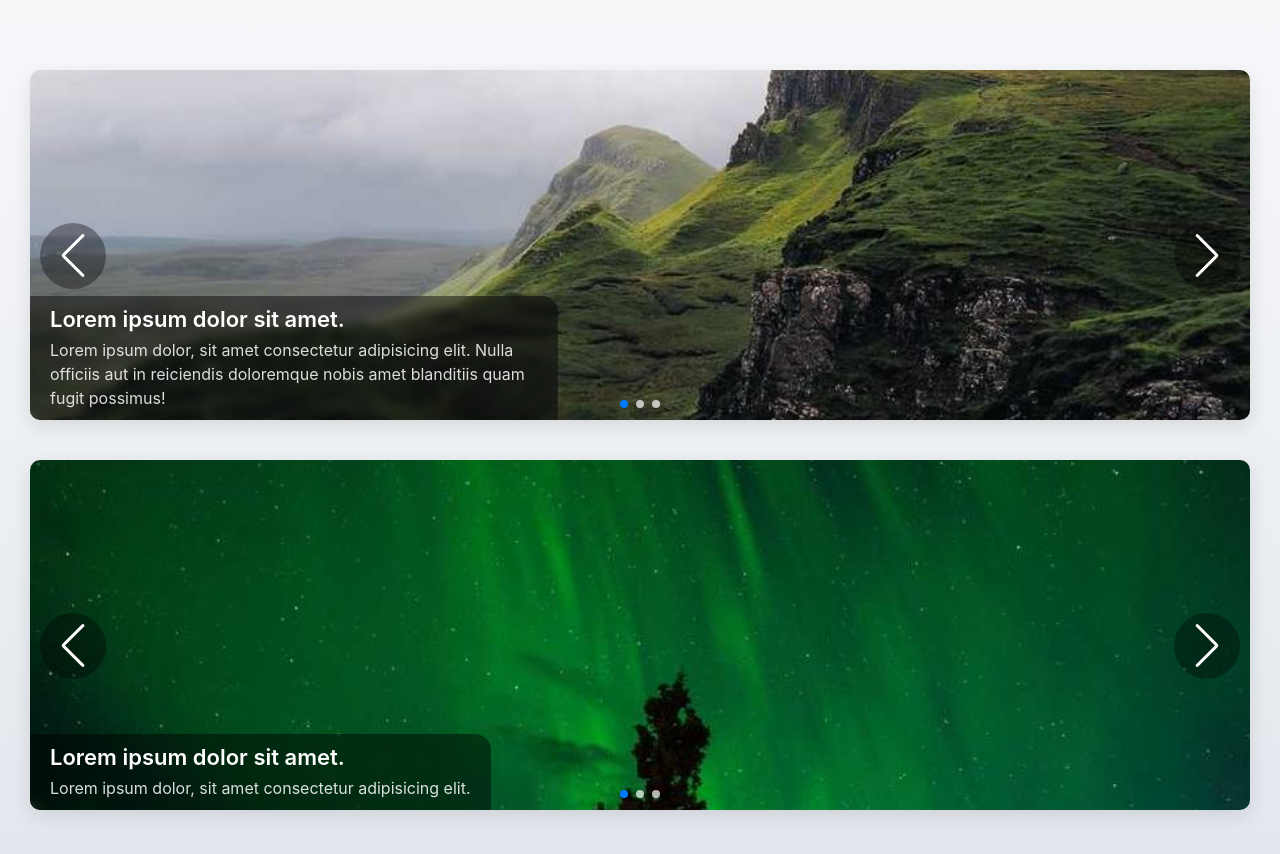
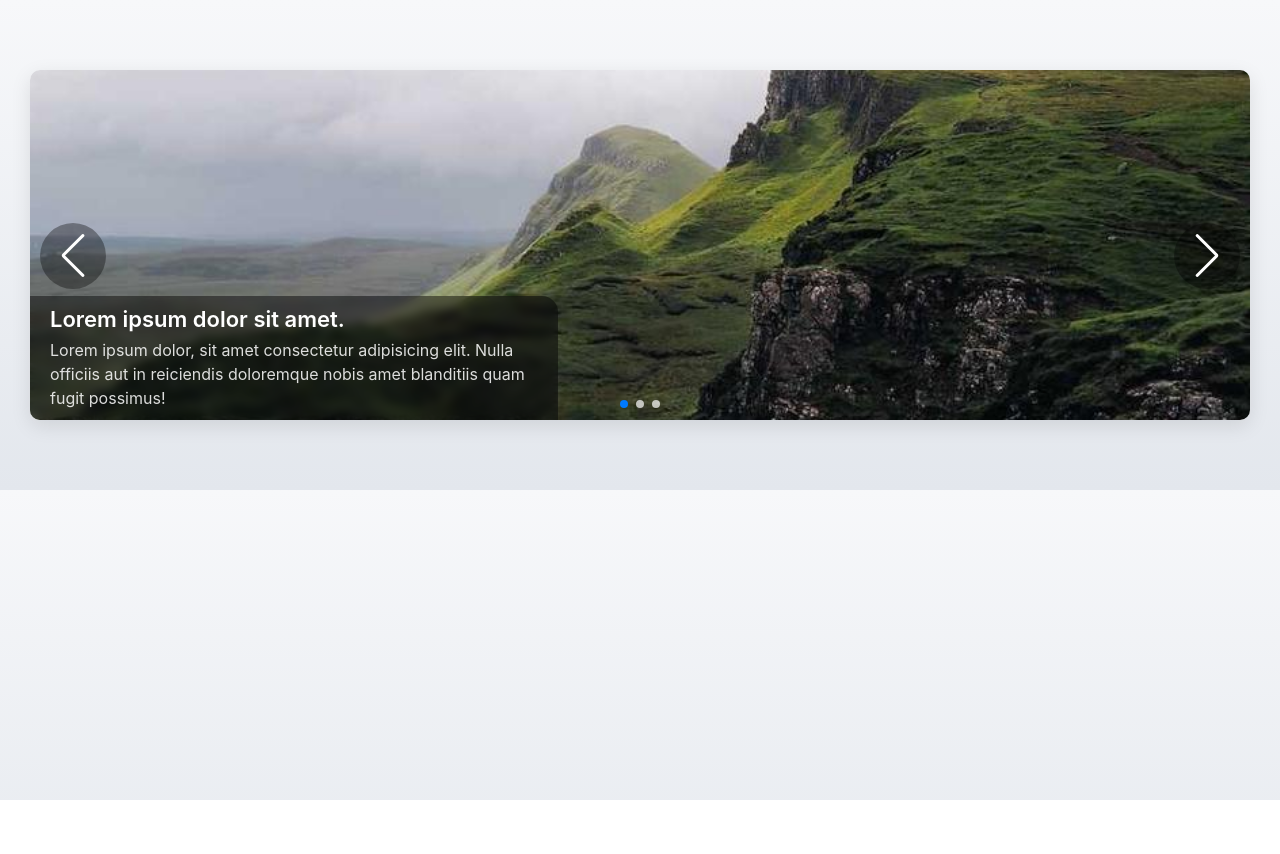
Before and after one commit to glazovnick/swiper.js, a plain HTML site: page index.html in a window 1280 px wide. After the commit the page ends 800 px from the top, so only its background shows below. Drawn offline with nearby package versions, Linux system fonts and the light colour scheme.

Commit message:
used Cursor

```diff
--- a/index.html
+++ b/index.html
@@ -15,7 +15,6 @@
       <div class="swiper-wrapper">
         <div class="swiper-slide">
           <img src="img/1.jpg" alt="pic" />
-
           <div class="slide-content" data-swiper-parallax="-80">
             <h3>Lorem ipsum dolor sit amet.</h3>
             <p>
@@ -44,36 +43,6 @@
       <div class="swiper-button-prev"></div>
       <div class="swiper-button-next"></div>
     </div>
-
-    <div class="swiper swiper-2">
-      <div class="swiper-wrapper">
-        <div class="swiper-slide">
-          <img src="img/2.jpg" alt="pic" />
-          <div class="slide-content" data-swiper-parallax="-60">
-            <h3>Lorem ipsum dolor sit amet.</h3>
-            <p>Lorem ipsum dolor, sit amet consectetur adipisicing elit.</p>
-          </div>
-        </div>
-        <div class="swiper-slide">
-          <img src="img/3.jpg" alt="pic" />
-          <div class="slide-content" data-swiper-parallax="-60">
-            <h3>Lorem ipsum dolor sit amet.</h3>
-            <p>Lorem ipsum dolor, sit amet consectetur adipisicing elit.</p>
-          </div>
-        </div>
-        <div class="swiper-slide">
-          <img src="img/1.jpg" alt="pic" />
-          <div class="slide-content" data-swiper-parallax="-60">
-            <h3>Lorem ipsum dolor sit amet.</h3>
-            <p>Lorem ipsum dolor, sit amet consectetur adipisicing elit.</p>
-          </div>
-        </div>
-      </div>
-      <div class="swiper-pagination"></div>
-      <div class="swiper-button-prev"></div>
-      <div class="swiper-button-next"></div>
-    </div>
-
     <script src="https://cdn.jsdelivr.net/npm/swiper@11/swiper-bundle.min.js"></script>
     <script src="js.js" defer></script>
   </body>
--- a/js.js
+++ b/js.js
@@ -1,15 +1,26 @@
 document.addEventListener("DOMContentLoaded", () => {
+  // Проверка наличия Swiper библиотеки
+  if (typeof Swiper === "undefined") {
+    console.error(
+      "Swiper.js не загружен. Убедитесь, что библиотека подключена."
+    );
+    return;
+  }
+
   const BREAKPOINT = 1200;
+  const RESIZE_DEBOUNCE = 150;
   const swiperInstances = [];
   let isSwiperActive = false;
   let resizeTimeout;
-  let isResizePending = false;
 
+  /**
+   * Инициализирует все слайдеры на странице
+   */
   function initSwipers() {
     const swipers = document.querySelectorAll(".swiper");
 
     swipers.forEach((container, index) => {
-      if (!container) return;
+      // Пропускаем, если слайдер уже инициализирован
       if (swiperInstances[index]) return;
 
       try {
@@ -31,50 +42,68 @@ document.addEventListener("DOMContentLoaded", () => {
           observer: true,
         });
       } catch (error) {
-        console.error("Ошибка при инициализации Swiper:", error);
+        console.error(`Ошибка при инициализации Swiper #${index + 1}:`, error);
       }
     });
   }
 
+  /**
+   * Уничтожает все инициализированные слайдеры
+   */
   function destroySwipers() {
     swiperInstances.forEach((instance, index) => {
       if (instance && typeof instance.destroy === "function") {
-        instance.destroy(true, true);
+        try {
+          instance.destroy(true, true);
+        } catch (error) {
+          console.error(`Ошибка при уничтожении Swiper #${index + 1}:`, error);
+        }
         swiperInstances[index] = null;
       }
     });
     swiperInstances.length = 0;
   }
 
+  /**
+   * Проверяет ширину экрана и управляет состоянием слайдеров
+   * Избегает повторной инициализации/уничтожения, если состояние уже соответствует условию
+   */
   function checkScreenWidth() {
     const isDesktop = window.innerWidth >= BREAKPOINT;
 
+    // Инициализируем только если экран >= BREAKPOINT и слайдеры еще не активны
     if (isDesktop && !isSwiperActive) {
       initSwipers();
       isSwiperActive = true;
-      console.log("Состояние слайдера: активен");
-    } else if (!isDesktop && isSwiperActive) {
+    }
+    // Уничтожаем только если экран < BREAKPOINT и слайдеры активны
+    else if (!isDesktop && isSwiperActive) {
       destroySwipers();
       isSwiperActive = false;
-      console.log("Состояние слайдера: неактивен");
     }
+    // Если состояние уже соответствует условию, ничего не делаем (избегаем повторных действий)
   }
 
+  /**
+   * Обработчик изменения размера окна с debounce
+   */
   function handleResize() {
-    if (isResizePending) return;
-    isResizePending = true;
-
     clearTimeout(resizeTimeout);
     resizeTimeout = setTimeout(() => {
       checkScreenWidth();
-      isResizePending = false;
-    }, 150);
+    }, RESIZE_DEBOUNCE);
   }
 
-  window.addEventListener("resize", handleResize);
+  // Инициализация при загрузке страницы
   checkScreenWidth();
 
+  // Обработчик изменения размера окна
+  window.addEventListener("resize", handleResize);
+
+  // Очистка при выгрузке страницы
   window.addEventListener("beforeunload", () => {
+    destroySwipers();
     window.removeEventListener("resize", handleResize);
+    clearTimeout(resizeTimeout);
   });
 });
--- a/style.css
+++ b/style.css
@@ -1,25 +1,68 @@
+:root {
+  /* Цвета */
+  --color-text-primary: #222;
+  --color-text-white: #fff;
+  --color-background-white: #fff;
+  --color-primary: #007aff;
+  --color-overlay-light: rgba(0, 0, 0, 0.35);
+  --color-overlay-medium: rgba(0, 0, 0, 0.45);
+  --color-overlay-dark: rgba(0, 0, 0, 0.6);
+  --gradient-background: linear-gradient(180deg, #f7f8fa 0%, #e3e7ed 100%);
+  --shadow-default: 0 6px 20px rgba(0, 0, 0, 0.1);
+
+  /* Размеры и отступы */
+  --spacing-xs: 10px;
+  --spacing-sm: 20px;
+  --spacing-md: 30px;
+  --spacing-lg: 40px;
+  --button-size: 46px;
+  --min-slide-height: 350px;
+
+  /* Радиусы скругления */
+  --radius-sm: 10px;
+  --radius-md: 16px;
+  --radius-full: 50%;
+
+  /* Длительности переходов */
+  --transition-fast: 0.2s;
+  --transition-normal: 0.4s;
+  --transition-medium: 0.5s;
+  --transition-slow: 0.7s;
+  --transition-very-slow: 0.8s;
+  --transition-ease: ease;
+  --transition-cubic: cubic-bezier(0.23, 1, 0.32, 1);
+
+  /* Другие значения */
+  --blur-backdrop: 5px;
+  --hover-lift: -4px;
+  --hover-scale: 1.05;
+  --opacity-medium: 0.7;
+  --opacity-high: 0.85;
+  --breakpoint-desktop: 1200px;
+}
+
 body {
   font-family: "Inter", system-ui, sans-serif;
-  background: linear-gradient(180deg, #f7f8fa 0%, #e3e7ed 100%);
+  background: var(--gradient-background);
   margin: 0;
-  padding: 30px;
-  color: #222;
+  padding: var(--spacing-md);
+  color: var(--color-text-primary);
 }
 
 .swiper {
   width: 100%;
   max-width: 100%;
-  margin: 40px auto;
-  border-radius: 10px;
+  margin: var(--spacing-lg) auto;
+  border-radius: var(--radius-sm);
   overflow: hidden;
   position: relative;
-  box-shadow: 0 6px 20px rgba(0, 0, 0, 0.1);
-  background-color: #fff;
+  box-shadow: var(--shadow-default);
+  background-color: var(--color-background-white);
   transform: translateY(0);
-  transition: transform 0.4s ease;
+  transition: transform var(--transition-normal) var(--transition-ease);
 
   &:hover {
-    transform: translateY(-4px);
+    transform: translateY(var(--hover-lift));
   }
 
   .swiper-slide {
@@ -30,10 +73,10 @@ body {
     background-size: cover;
     background-position: center;
     overflow: hidden;
-    min-height: 350px;
+    min-height: var(--min-slide-height);
 
     &:hover img {
-      transform: scale(1.05);
+      transform: scale(var(--hover-scale));
     }
 
     > img {
@@ -43,18 +86,18 @@ body {
       inset: 0;
       object-fit: cover;
       object-position: center;
-      transition: transform 0.5s ease;
+      transition: transform var(--transition-medium) var(--transition-ease);
     }
   }
 
   .slide-content {
-    background-color: rgba(0, 0, 0, 0.45);
-    color: #fff;
-    padding: 10px 20px;
-    border-top-right-radius: 16px;
-    backdrop-filter: blur(5px);
+    background-color: var(--color-overlay-medium);
+    color: var(--color-text-white);
+    padding: var(--spacing-xs) var(--spacing-sm);
+    border-top-right-radius: var(--radius-md);
+    backdrop-filter: blur(var(--blur-backdrop));
     max-width: 40%;
-    animation: fadeInUp 0.8s ease;
+    animation: fadeInUp var(--transition-very-slow) var(--transition-ease);
 
     h3 {
       margin: 0 0 6px;
@@ -65,7 +108,7 @@ body {
     p {
       margin: 0;
       font-size: clamp(0.875rem, 0.8295rem + 0.2273vw, 1rem);
-      opacity: 0.85;
+      opacity: var(--opacity-high);
       line-height: 1.5;
     }
   }
@@ -73,7 +116,7 @@ body {
   @keyframes fadeInUp {
     from {
       opacity: 0;
-      transform: translateY(20px);
+      transform: translateY(var(--spacing-sm));
     }
     to {
       opacity: 1;
@@ -83,35 +126,35 @@ body {
 
   .swiper-button-next,
   .swiper-button-prev {
-    color: #fff;
-    min-width: 46px;
-    min-height: 46px;
-    padding: 10px;
-    background-color: rgba(0, 0, 0, 0.35);
-    border-radius: 50%;
-    transition: background-color 0.2s ease;
+    color: var(--color-text-white);
+    min-width: var(--button-size);
+    min-height: var(--button-size);
+    padding: var(--spacing-xs);
+    background-color: var(--color-overlay-light);
+    border-radius: var(--radius-full);
+    transition: background-color var(--transition-fast) var(--transition-ease);
   }
 
   .swiper-button-next:hover,
   .swiper-button-prev:hover {
-    background: rgba(0, 0, 0, 0.6);
+    background: var(--color-overlay-dark);
   }
 
   .swiper-pagination-bullet {
-    background: #fff;
-    opacity: 0.7;
+    background: var(--color-text-white);
+    opacity: var(--opacity-medium);
   }
 
   .swiper-pagination-bullet-active {
     opacity: 1;
-    background: #007aff;
+    background: var(--color-primary);
   }
 
   [data-swiper-parallax] {
-    transition: transform 0.7s cubic-bezier(0.23, 1, 0.32, 1);
+    transition: transform var(--transition-slow) var(--transition-cubic);
   }
 
-  @media (max-width: 1200px) {
+  @media (max-width: 1199px) {
     .swiper {
       box-shadow: none;
     }
```
Also changed, not shown: 1 other file.
